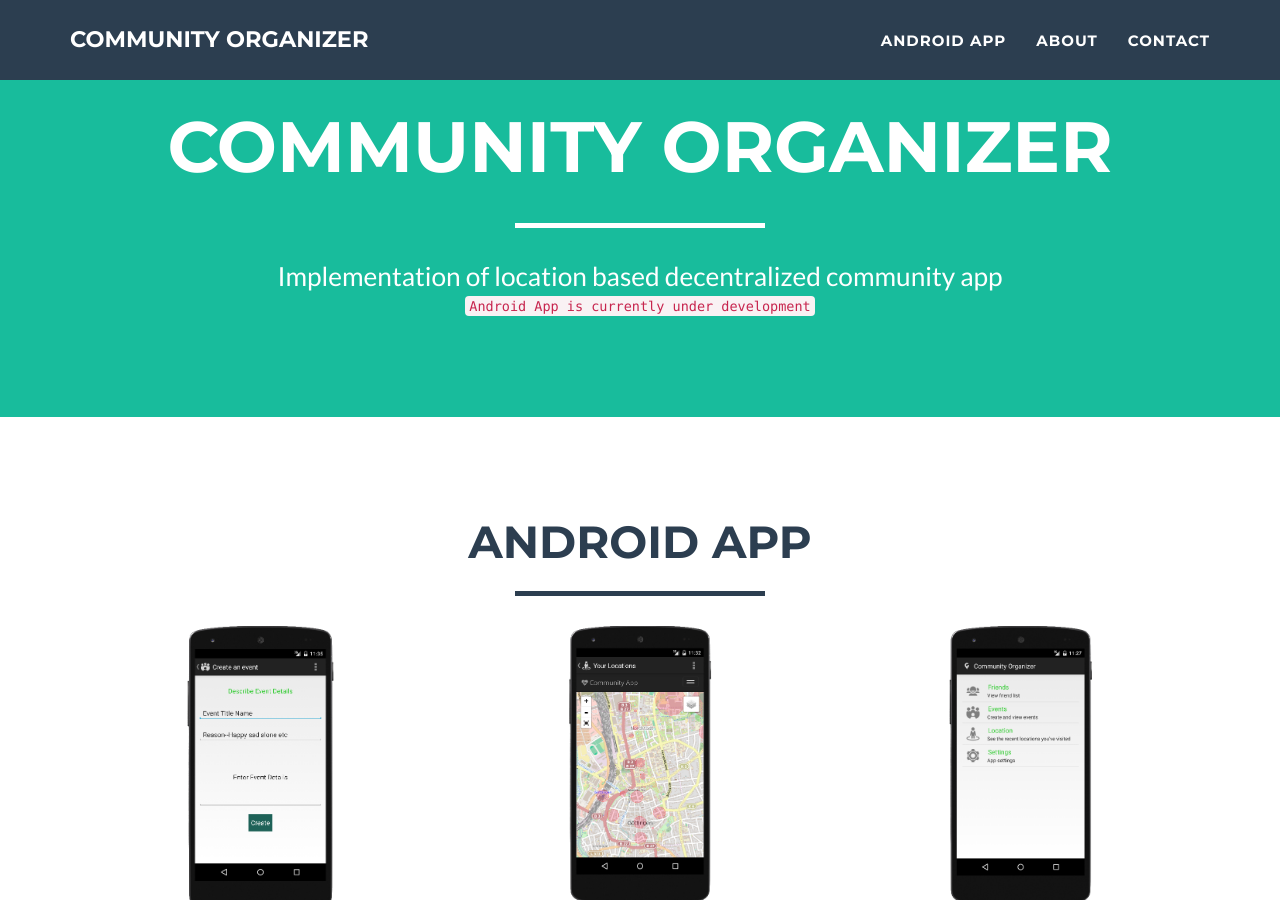
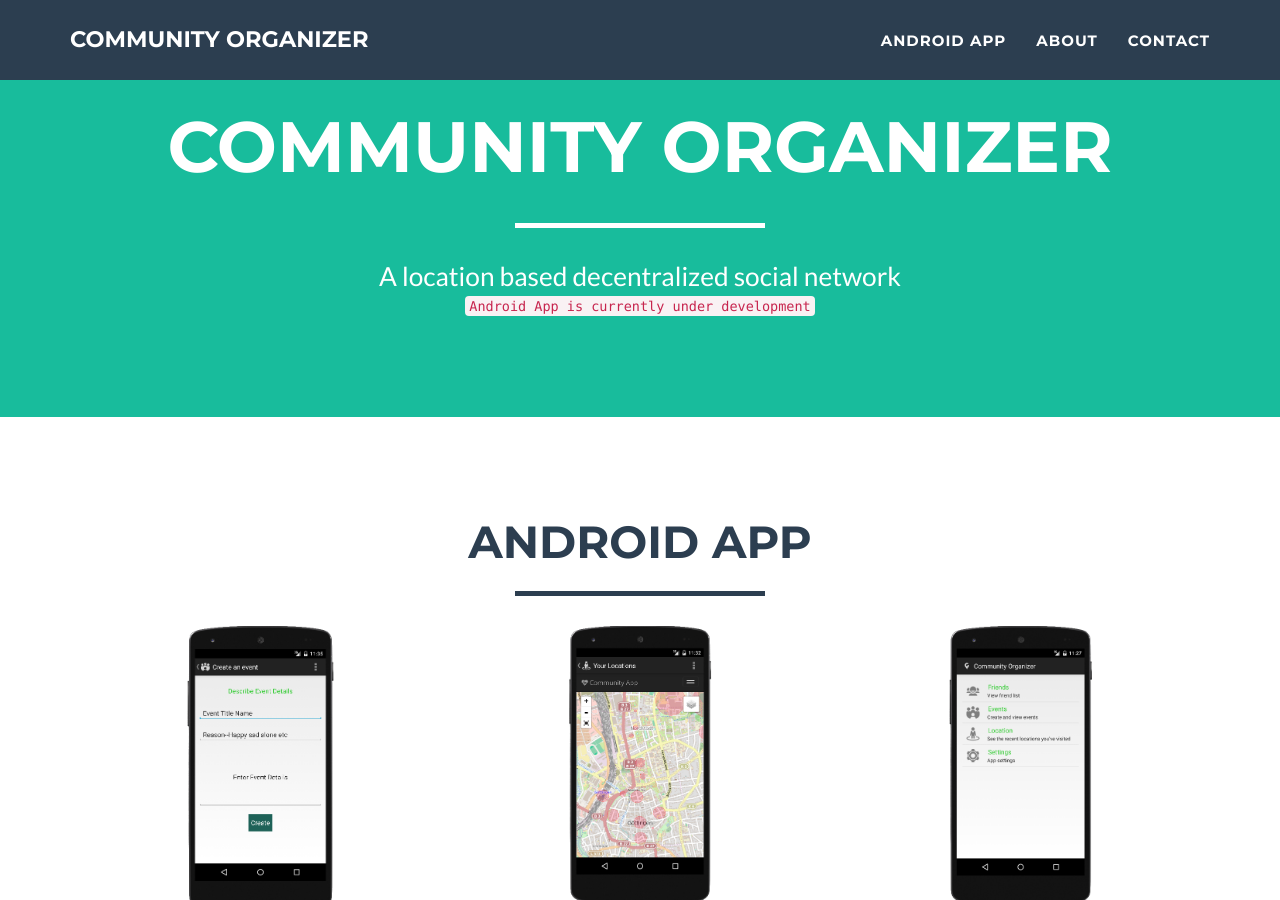
Before and after one commit to seshagiriprabhu/Community-AndroidApp, a Jekyll site: the page built from index.html, in a window 1280 px wide and 900 px high, scrolled down 374 px. Built offline with Jekyll 4.4.1, drawn with Linux system fonts in a browser that asks for light colours.

Commit message:
Added tag line

```diff
--- a/_includes/header.html
+++ b/_includes/header.html
@@ -7,7 +7,7 @@
                     <div class="intro-text">
                         <span class="name">{{ site.title }}</span>
                         <hr class="star-light">
-                        <span class="skills">Implementation of location based decentralized community app</span><br/>
+                        <span class="skills">A location based decentralized social network</span><br/>
                         <code>Android App is currently under development</code>
                     </div>
                 </div>
```
